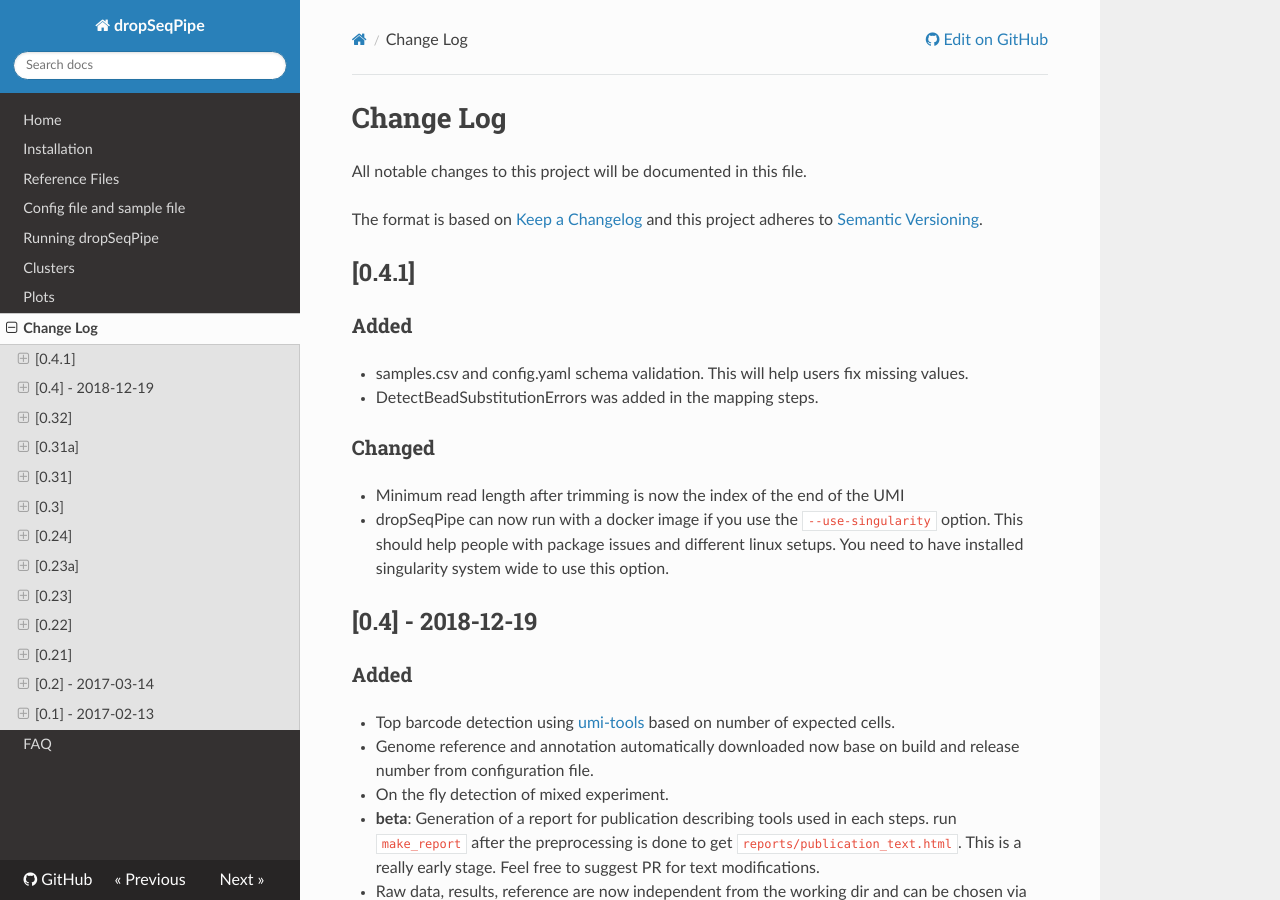
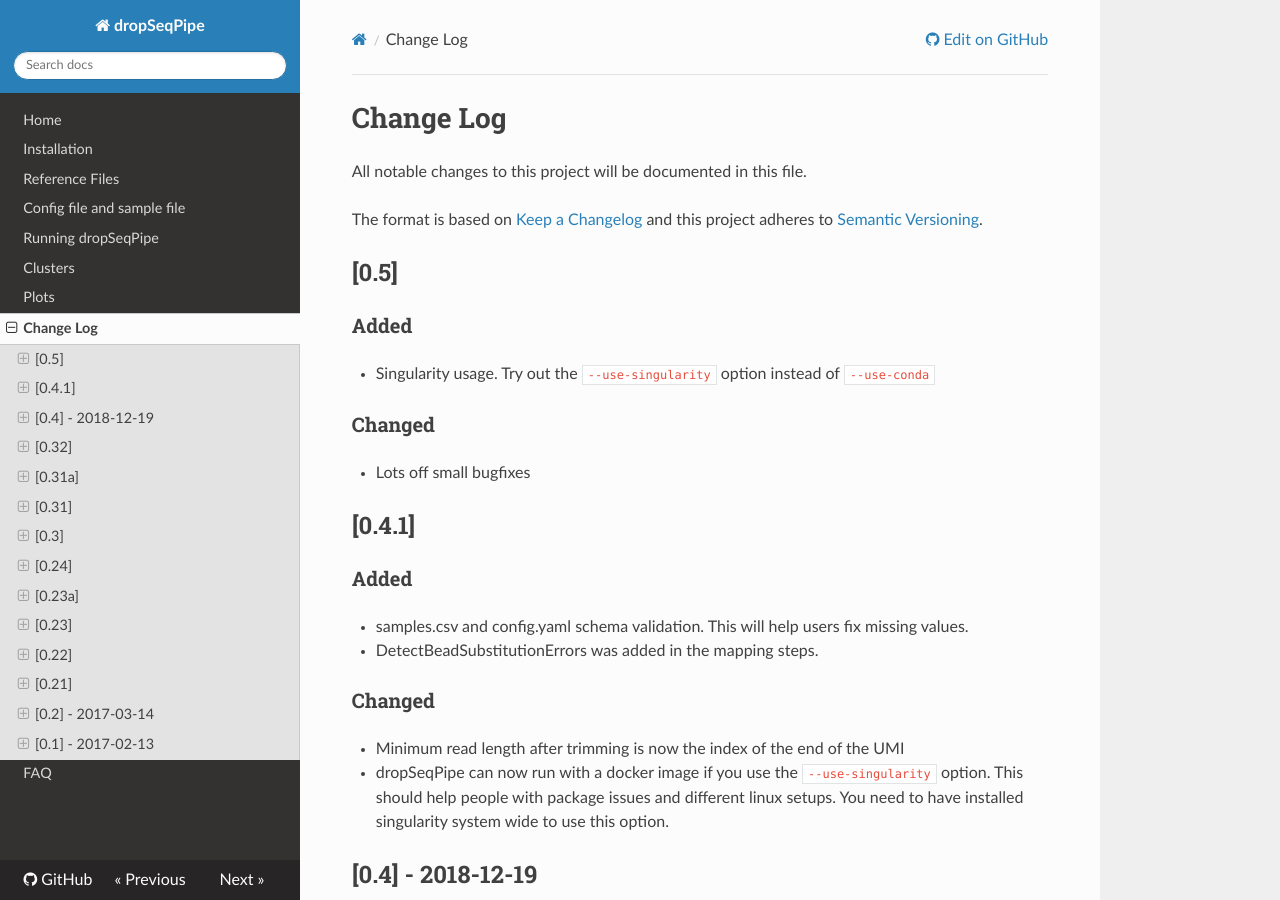
Before and after one commit to Hoohm/dropSeqPipe, an MkDocs documentation site: the page built from docs/docs/CHANGELOG.md, in a window 1280 px wide and 900 px high. Built offline with MkDocs 1.6.1, drawn with Linux system fonts in a browser that asks for light colours; nearby versions of some CDN libraries.

Commit message:
bumped versions

```diff
--- a/docs/docs/CHANGELOG.md
+++ b/docs/docs/CHANGELOG.md
@@ -3,6 +3,15 @@ All notable changes to this project will be documented in this file.
 
 The format is based on [Keep a Changelog](http://keepachangelog.com/)
 and this project adheres to [Semantic Versioning](http://semver.org/).
+
+
+## [0.5]
+### Added
+- Singularity usage. Try out the `--use-singularity` option instead of `--use-conda`
+
+### Changed
+- Lots off small bugfixes
+
 
 ## [0.4.1]
 ### Added
```
Also changed, not shown: 1 other file.
